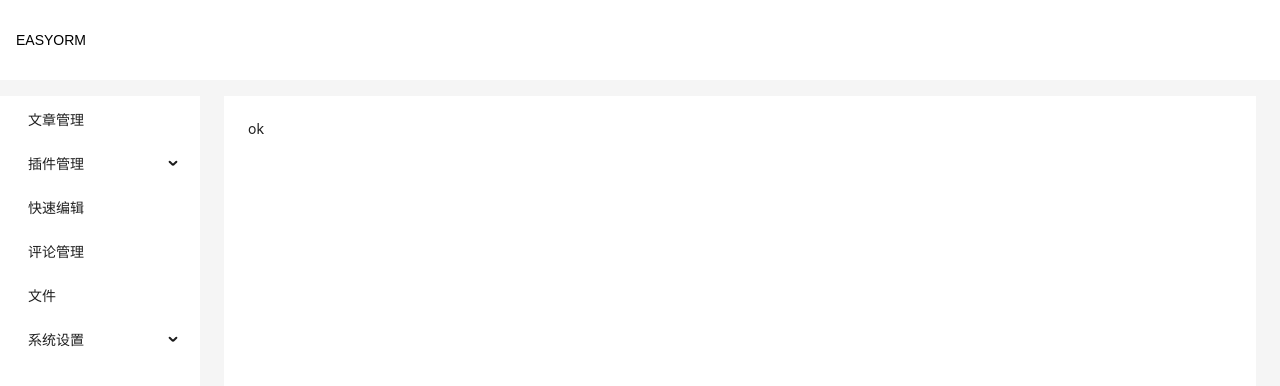
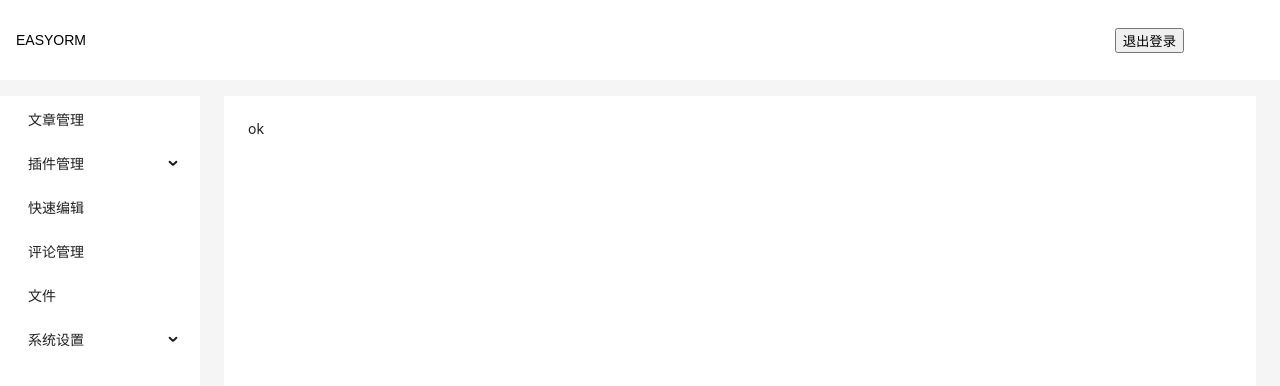
Before and after one commit to xiaobaidadada/easyblog-console, a React (Create React App) app: page /main in a window 1280 px wide. Shown: the top 386 px of the page. Built offline with nearby package versions, Linux system fonts and the light colour scheme.

Commit message:
feat:头部

```diff
--- /dev/null
+++ b/src/components/config/config.js
@@ -0,0 +1,8 @@
+
+let status = {
+    "if_login":true,//是否登录
+    "host":"http://localhost:8080/",//ip地址
+};
+
+
+export default status;
--- a/src/components/header/HeaderXB.js
+++ b/src/components/header/HeaderXB.js
@@ -1,11 +1,12 @@
 import './header.css'
+import status from '../config/config.js'
 
 /**
  * 登录状态组件
  * @param {} yy
  * @returns
  */
-function State(yy) {
+function Out(yy) {
     return (
         <div>
             <button>退出登录</button>
@@ -41,16 +42,37 @@ function Add() {
 }
 
 export default function HeaderXB(props) {
+    let Ha;
+    let header_type=props.header_type;
+    if ( header_type === "index") {
+        Ha = null;
+    }
+    else if(header_type === "update"){
+        Ha = Update;
+    }
+    else if(header_type === "Add"){
+        Ha = Add;
+    }
 
     return (
         <div id='header'>
 
-            <div className="header_flag" >
+            <div className="header_flag">
                 EASYORM
             </div>
 
+            <div className="header_controll">
+                {Ha !=null &&
+                    <Ha  />
+                }
+            </div>
 
-            {/*<State/>*/}
+            <div className="header_controll">
+                {status.if_login &&
+                    <Out />
+                }
+            </div>
+
         </div>
 
     );
--- a/src/components/header/header.css
+++ b/src/components/header/header.css
@@ -2,8 +2,9 @@
     height: 5rem;
     background-color: #ffffff;
     margin-bottom: 1rem;
+    width: 100%;
     /* display: flex; */
-
+    padding-right: 5rem;
 }
 
 .header_flag{
@@ -16,3 +17,14 @@
     padding-left: 1rem;
     font-family:'微软不雅黑','微软雅黑','黑体',sans-serif;
 }
+
+.header_controll{
+
+    float: right;
+    display: flex;
+    height: 100%;
+    justify-content:center;
+    align-items:center;
+    padding-left: 1rem;
+    font-family:'微软不雅黑','微软雅黑','黑体',sans-serif;
+}
--- a/src/keycomponents/Layout.js
+++ b/src/keycomponents/Layout.js
@@ -1,6 +1,6 @@
 // import { LaptopOutlined, NotificationOutlined, UserOutlined } from '@ant-design/icons';
 import { Breadcrumb, Layout, Menu, theme } from 'antd';
-import React from 'react';
+import React,{ useState } from 'react';
 import './layout.css';
 import RouteMain from './RouteMain'
 import { useNavigate } from 'react-router-dom';
@@ -64,6 +64,9 @@ const Loyout = () => {
     token: { colorBgContainer },
   } = theme.useToken();
 
+  //顶部导航栏设置
+  const [bar, setBar] = useState("index");
+
   /**
    * 菜单点击路由函数
    * @param {*} param0
@@ -75,16 +78,17 @@ const Loyout = () => {
       rout = element + '/'+rout;
     });
 
-    if(rout=='file/'){
-
+    if(rout==='file/'){
+      this.setState({ bar: "update"})
     }
     navigate(rout)//路由跳转
+
   }
 
   return (
     <Layout>
       {/* <--顶部--> */}
-      <HeaderXB />
+      <HeaderXB header_type={bar}/>
       {/* <Header className="header" theme="light" style={{
         background: colorBgContainer,
         boxShadow: ' 0 0 5px rgb(0 0 0 / 10%)',
```
